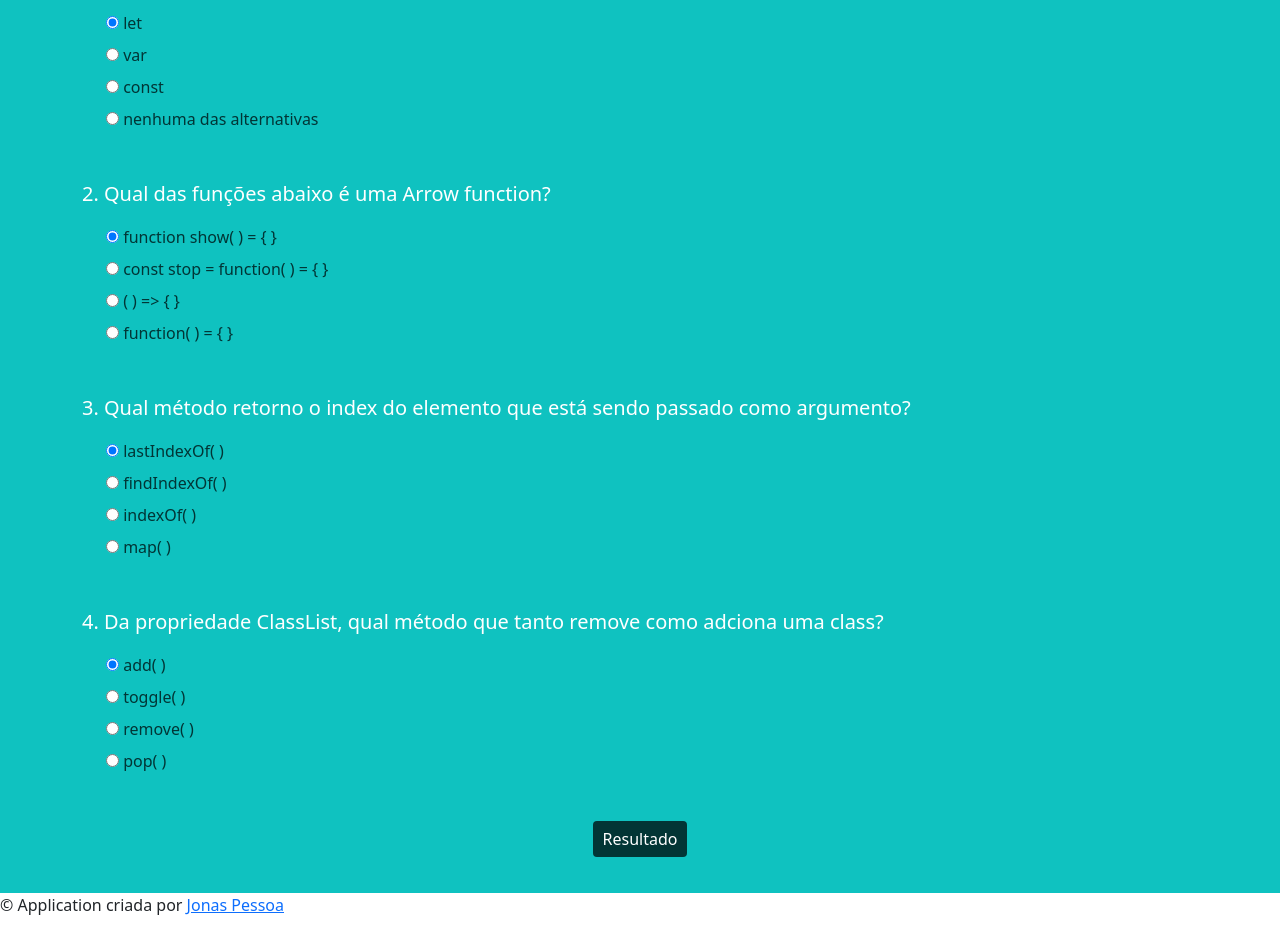
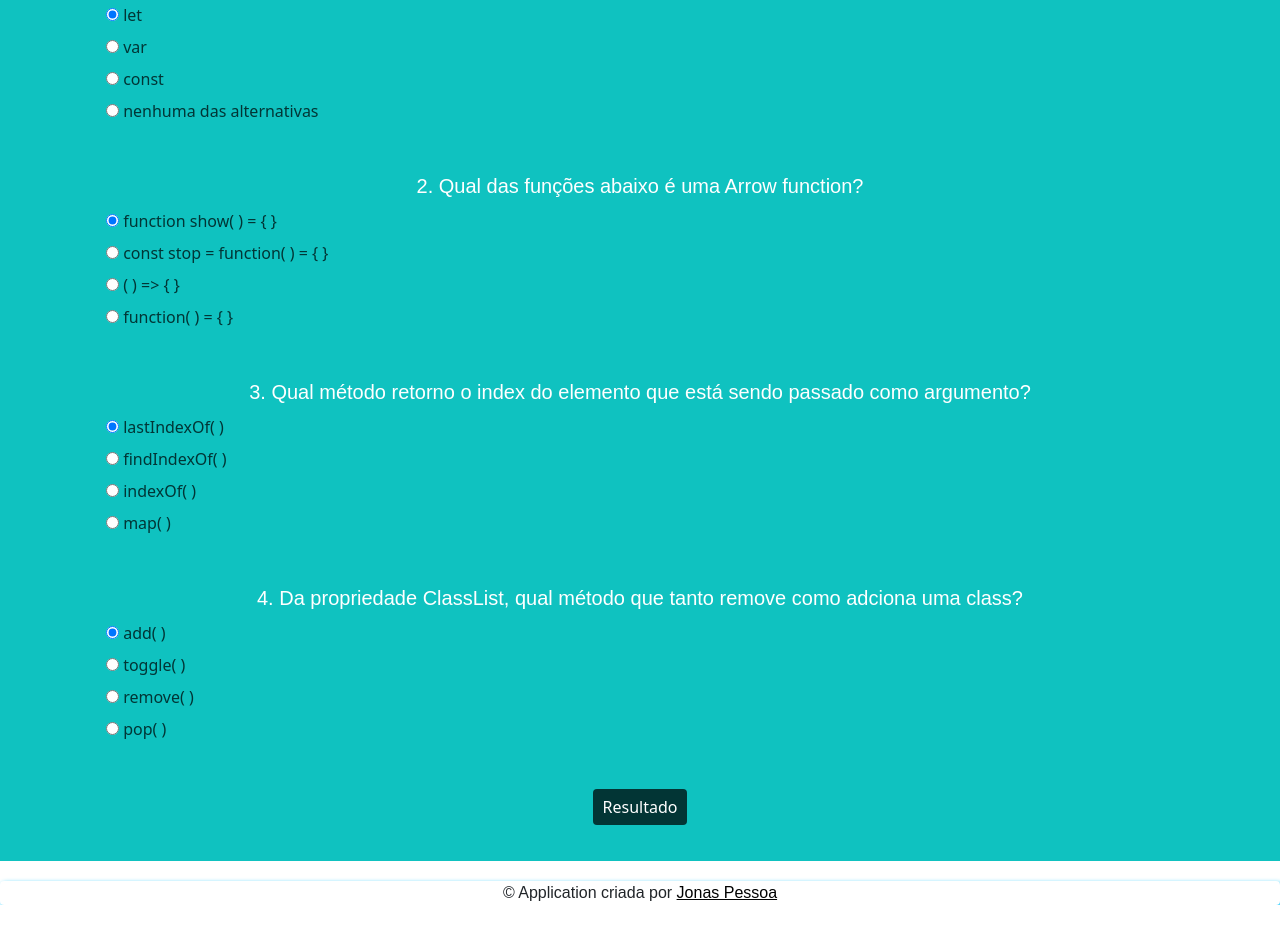
Before and after one commit to Jonasjps/Quiz-Interativo, a plain HTML site: page index.html in a window 1280 px wide. Shown: the part 302-1235 px from the top of the page. After the commit the page ends 1207 px from the top, so only its background shows below. Drawn offline with nearby package versions, Linux system fonts and the light colour scheme.

Commit message:
Update style.css

```diff
--- a/style.css
+++ b/style.css
@@ -175,3 +175,23 @@ color: red;
 #btn {
   display: inline-block;
 }
+ footer {
+    background: white;
+    border-radius: 4px;
+    margin:auto;
+    margin-top: 20px;
+    box-shadow: 2px 2px 5px rgb(0, 195, 255);
+
+
+  }
+
+  p {
+    margin: 0px;
+    text-align: center;
+    font-family: Arial, Helvetica, sans-serif;
+  }
+
+  a {
+  color: black;
+
+  }
```
